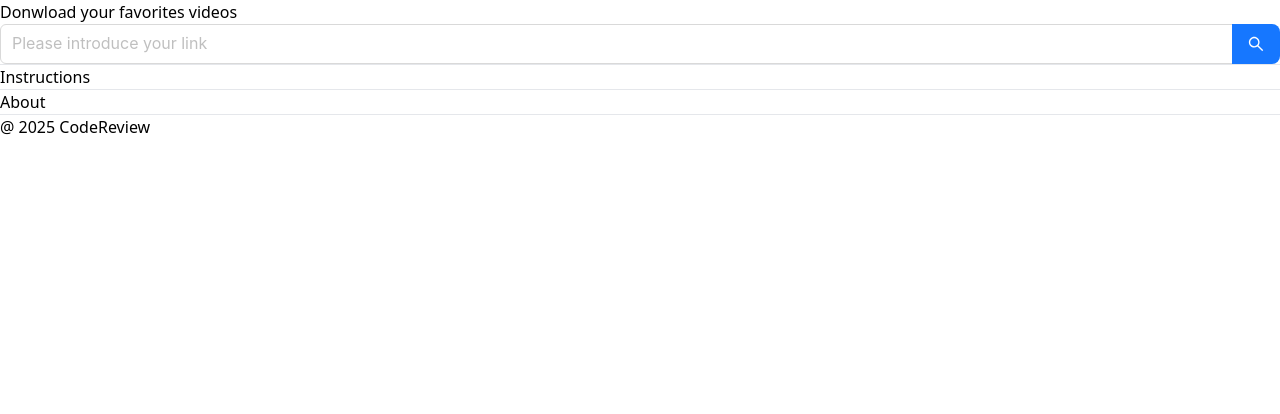
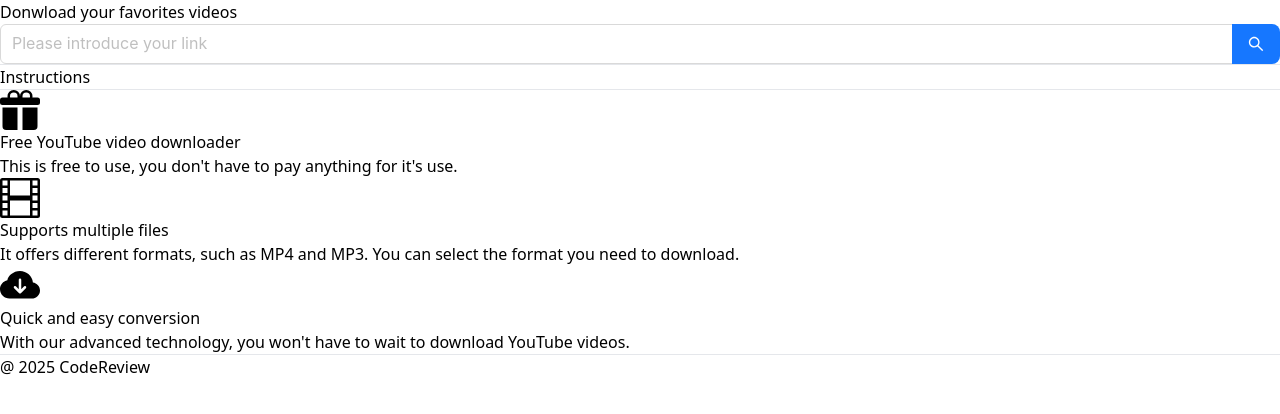
Before and after one commit to migayalach/client-download, a Next.js app: page / in a window 1280 px wide. Shown: the top 414 px of the page. Built offline with nearby package versions, Linux system fonts and the light colour scheme.

Commit message:
render image with NextTool and render other data

```diff
--- a/src/components/about/About.tsx
+++ b/src/components/about/About.tsx
@@ -1,9 +1,23 @@
-import React from 'react'
+import React from "react";
+import { info } from "@/mocks/instruction";
+import Image from "next/image";
 
 function About() {
   return (
-    <div>About</div>
-  )
+    <>
+      {info.map(({ image, title, description }, index) => {
+        return (
+          <div key={index}>
+            <div>
+              <Image src={image} alt={title} width={40} height={40} />
+            </div>
+            <div>{title}</div>
+            <div>{description}</div>
+          </div>
+        );
+      })}
+    </>
+  );
 }
 
-export default About
+export default About;
```
